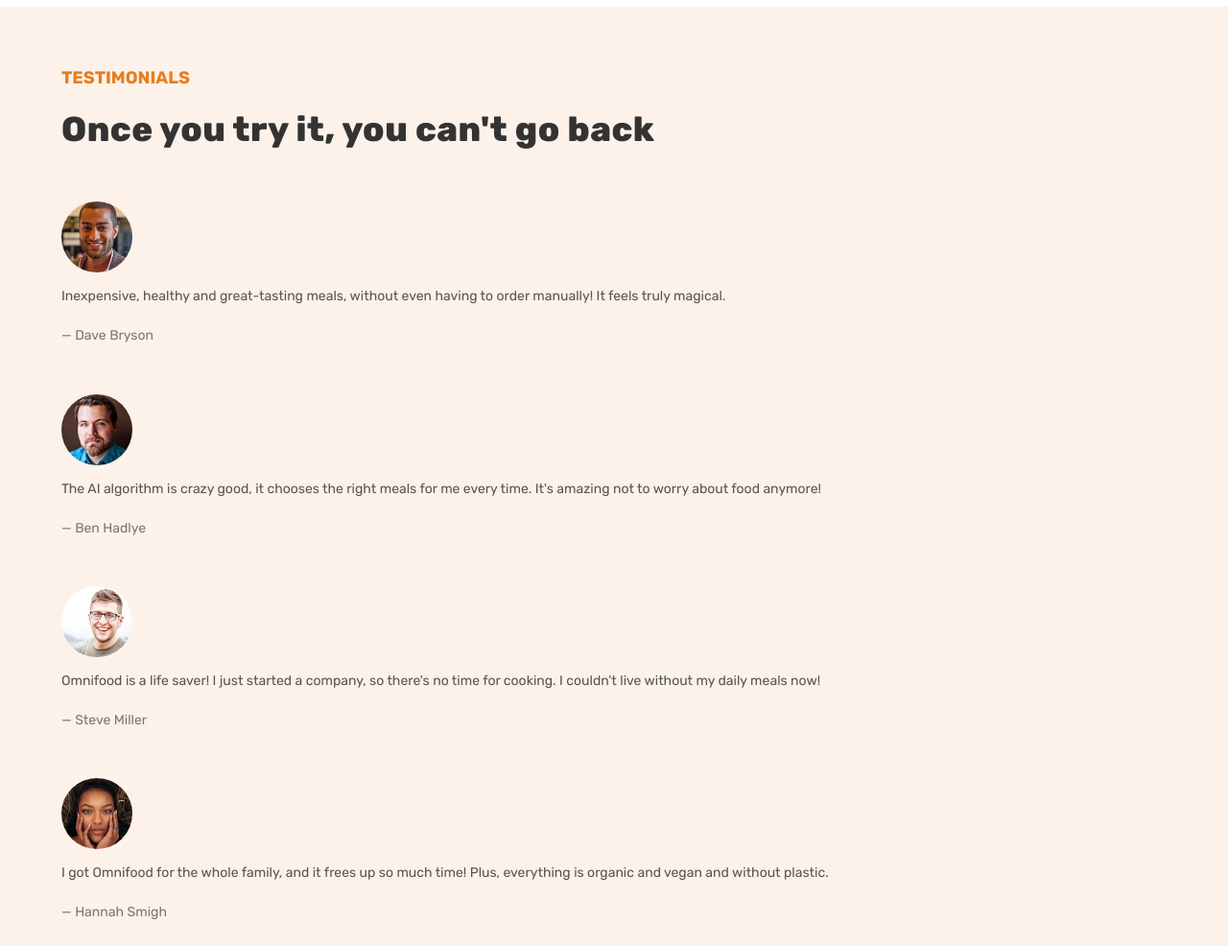
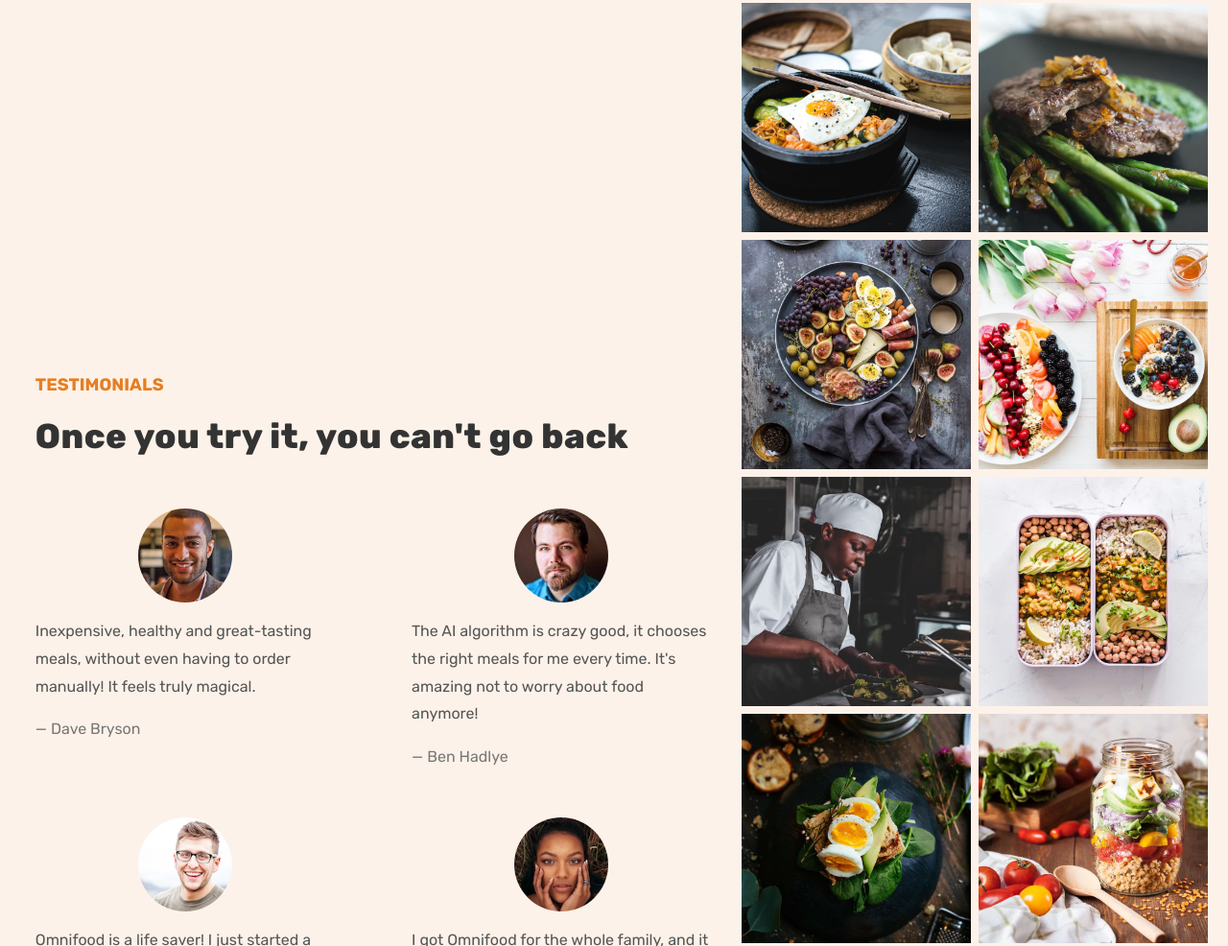
Before and after one commit to kostagrin/Omnifood-new-moblile-first, a website: page index.html in a window 1280 px wide. Shown: the part 3953-4939 px from the top of the page at 96% size. Drawn offline with nearby package versions, Linux system fonts and the light colour scheme; files that its build step writes are made by us from their sources.

Commit message:
correct styles fot mq-320

```diff
--- a/index.html
+++ b/index.html
@@ -521,7 +521,7 @@
             <h2 class="h2 testimonials__h2">Once you try it, you can't go back</h2>
           </div>
 
-          <figure class="testimonials__testimonial testimonial">
+          <figure class="testimonial">
             <img src="img/customers/dave.jpg" alt="Dave" class="testimonial__img">
             <blockquote class="testimonial__text">
               Inexpensive, healthy and great-tasting meals, without even
@@ -530,7 +530,7 @@
             </blockquote>
           </figure>
 
-          <figure class="testimonials__testimonial testimonial">
+          <figure class="testimonial">
             <img src="img/customers/ben.jpg" alt="Ben" class="testimonial__img">
             <blockquote class="testimonial__text">
               The AI algorithm is crazy good, it chooses the right meals for
@@ -539,7 +539,7 @@
             </blockquote>
           </figure>
 
-          <figure class="testimonials__testimonial testimonial">
+          <figure class="testimonial">
             <img src="img/customers/steve.jpg" alt="Steve" class="testimonial__img">
             <blockquote class="testimonial__text">
               Omnifood is a life saver! I just started a company, so there's
@@ -548,7 +548,7 @@
             </blockquote>
           </figure>
 
-          <figure class="testimonials__testimonial testimonial">
+          <figure class="testimonial">
             <img src="img/customers/hannah.jpg" alt="Hannah" class="testimonial__img">
             <blockquote class="testimonial__text">
               I got Omnifood for the whole family, and it frees up so much
@@ -558,7 +558,9 @@
           </figure>
         </div>
         <!-- ========= -->
-        <div class="testimonials__gallery gallery">
+        <!-- testimonials__gallery only for styling as an element of testimonials block -->
+        <!-- gallery only for styling as a block of its elements -->
+        <div class="gallery">
           <div class="gallery__item">
             <img src="img/gallery/gallery-1.jpg" alt="1" class="gallery__img">
           </div>
--- a/scss/sections/_testimonials.scss
+++ b/scss/sections/_testimonials.scss
@@ -1,11 +1,17 @@
 .testimonials {
-  margin-top: var(--s-80);
+  margin-top: var(--s-64);
   background-color: var(--color-main-bg);
 
   &__inner {
     margin: 0 auto;
     padding-top: var(--s-64);
-    width: 90vw;
+    width: 95vw;
+    display: grid;
+    padding-bottom: var(--s-8);
+  }
+
+  &__left {
+    padding: 0 var(--s-16);
     display: grid;
   }
 
@@ -17,43 +23,123 @@
     color: var(--color-accent);
   }
 
-  &__testimonial {
-    margin-top: var(--s-32);
+  @media only screen and (min-width: 425px) {
+    &__inner {
+      width: 98vw;
+    }
+
+    &__left {
+      padding: 0 var(--s-24);
+    }
   }
 
-  &__gallery {
-    margin-top: var(--s-64);
-    display: grid;
-    grid-template-columns: repeat(3, 1fr);
-    gap: var(--s-8);
+  @media only screen and (min-width: 640px) {
+    &__left {
+      grid-template-columns: repeat(2, 1fr);
+      -moz-column-gap: var(--s-64);
+      column-gap: var(--s-64);
+    }
+
+    &__header {
+      grid-column: 1 / -1;
+    }
+  }
+
+  @media only screen and (min-width: 768px) {
+    &__left {
+      -moz-column-gap: var(--s-80);
+      column-gap: var(--s-80);
+    }
+  }
+
+  @media only screen and (min-width: 1024px) {
+    &__inner {
+      grid-template-columns: 1.2fr 0.8fr;
+      padding: var(--s-12) 0;
+    }
+
+    &__left {
+      align-content: center;
+      row-gap: var(--s-48);
+    }
+  }
+
+  @media only screen and (min-width: 1200px) {
+    &__left {
+      padding-left: var(--s-24);
+    }
+  }
+
+  @media only screen and (min-width: 1440px) {
+    &__inner {
+      padding-top: var(--s-16);
+      padding-bottom: var(--s-16);
+    }
+
+    &__left {
+      row-gap: var(--s-64);
+    }
   }
 }
 
+// TESTIMONIAL
 .testimonial {
-  &:not(:first-child) {
-    margin-top: var(--s-48);
+  margin-top: var(--s-64);
+
+  &:not(:first-of-type) {
+    margin-top: var(--s-80);
   }
 
   &__img {
-    height: var(--fs-74);
+    height: var(--fs-128);
     @include img-round;
+    margin: 0 auto;
   }
 
   &__text {
     margin-top: var(--s-12);
-    font-size: var(--fs-14);
+    font-size: var(--fs-16);
     line-height: 1.8;
     color: var(--color-text-gray);
   }
 
   &__name {
-    margin-top: var(--s-16);
-    font-size: var(--fs-14);
+    margin-top: var(--s-8);
+    font-size: var(--fs-16);
     color: var(--color-text-light);
+  }
+
+  @media only screen and (min-width: 768px) {
+    &__img {
+      height: var(--fs-86);
+    }
+  }
+
+  @media only screen and (min-width: 1024px) {
+    &:not(:first-child) {
+      margin-top: 0;
+    }
+
+    &__img {
+      height: var(--fs-98);
+    }
+
+    &__text,
+    &__name {
+      margin-top: var(--s-16);
+      font-size: var(--fs-16);
+      // line-height: 1.8;
+    }
   }
 }
 
+// GALLERY
 .gallery {
+  margin-top: var(--s-64);
+  display: grid;
+  grid-template-columns: repeat(3, 1fr);
+  gap: var(--s-8);
+
   &__item {
     overflow: hidden;
   }
@@ -75,4 +161,24 @@
       -o-transform: scale(1.05);
     }
   }
+
+  @media only screen and (min-width: 425px) {
+    grid-template-columns: repeat(4, 1fr);
+    margin: var(--s-64) auto 0;
+    padding: 0 var(--s-8) var(--s-8);
+  }
+
+  @media only screen and (min-width: 768px) {
+    grid-template-columns: repeat(6, 1fr);
+  }
+
+  @media only screen and (min-width: 1024px) {
+    grid-template-columns: repeat(2, 1fr);
+    margin-top: 0;
+    align-items: center;
+  }
+
+  @media only screen and (min-width: 1400px) {
+    grid-template-columns: repeat(3, 1fr);
+  }
 }
```
